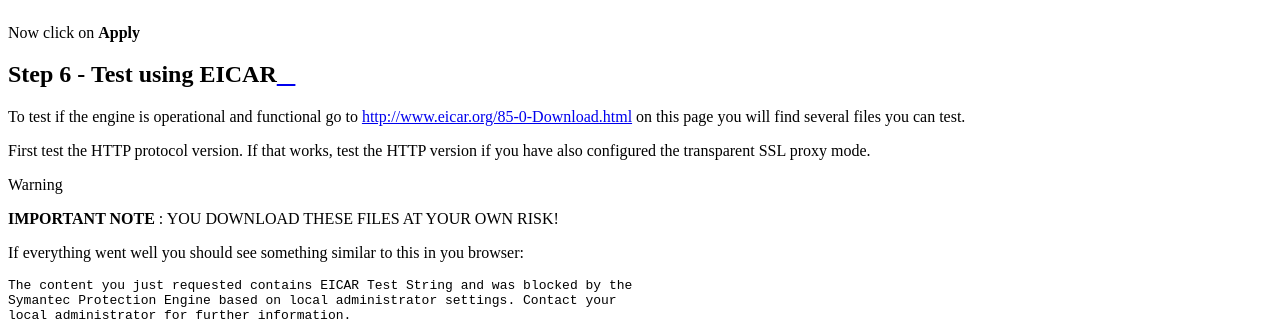
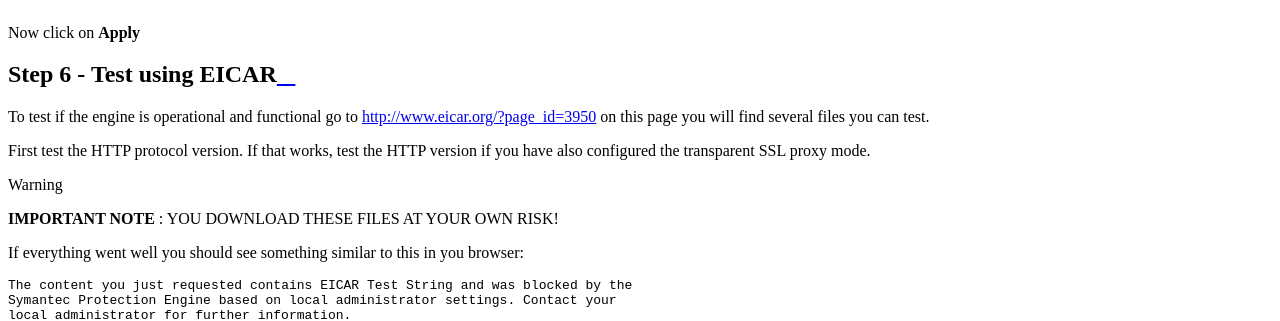
Before and after one commit to opnsense/docs, a Sphinx documentation site: the page built from source/manual/how-tos/proxyicapantivirus.rst, in a window 1280 px wide and 900 px high, scrolled down 3460 px. Shown: the part 423-744 px from the top of the window. Built offline with Sphinx 7.4.7 and the Read the Docs theme 2.0.0, drawn with Linux system fonts in a browser that asks for light colours; pages that are not in the unit, such as notebooks, are missing from menus; some of the changed lines change nothing that is shown.

Commit message:
Update EICAR link
Update link to EICAR. Resolves #206

```diff
--- a/source/manual/how-tos/proxyicapantivirus.rst
+++ b/source/manual/how-tos/proxyicapantivirus.rst
@@ -67,7 +67,7 @@ Now click on **Apply**
 
 Step 6 - Test using EICAR
 -------------------------
-To test if the engine is operational and functional go to http://www.eicar.org/85-0-Download.html
+To test if the engine is operational and functional go to http://www.eicar.org/?page_id=3950
 on this page you will find several files you can test.
 
 First test the HTTP protocol version. If that works, test the HTTP version if you
```
